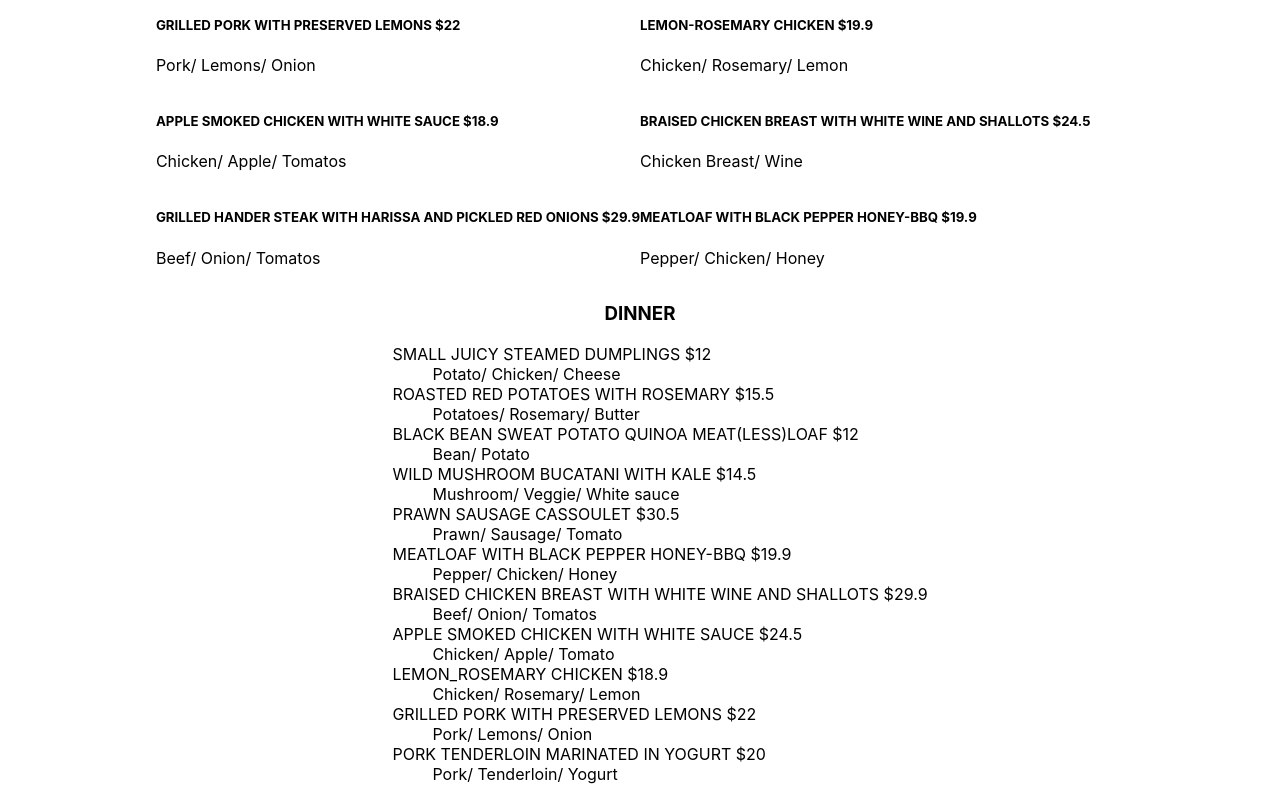
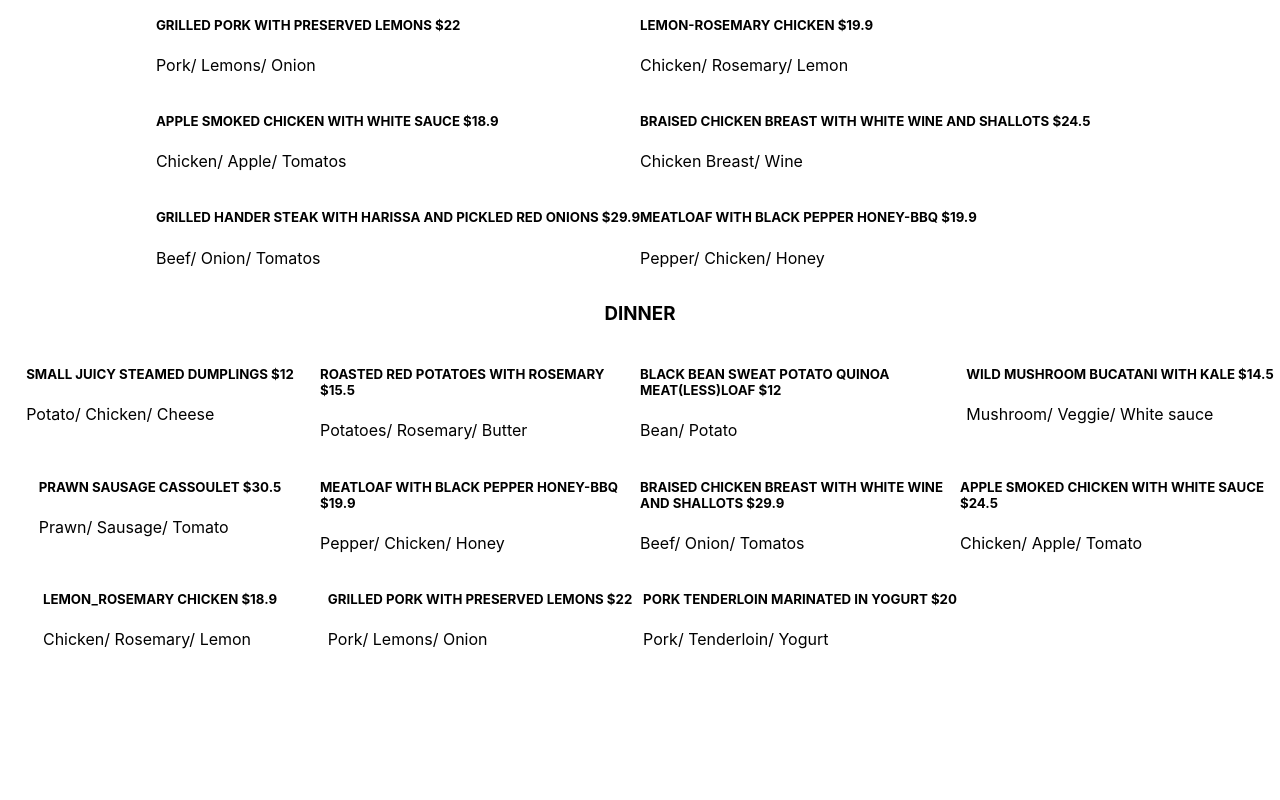
Before and after one commit to GretaSepulveda/Infinite-scroll-menu, a React (Create React App) app: page / in a window 1280 px wide. Shown: the part 525-1325 px from the top of the page. After the commit the page ends 1190 px from the top, so only its background shows below. Built offline with nearby package versions, Linux system fonts and the light colour scheme.

Commit message:
fixed menu css

```diff
--- a/src/Components/Dinner/Dinner.css
+++ b/src/Components/Dinner/Dinner.css
@@ -0,0 +1,5 @@
+.Dinner {
+  display: grid;
+  grid-template-columns: repeat(4, 1fr);
+  justify-items: center;
+}
--- a/src/Components/Dinner/Dinner.js
+++ b/src/Components/Dinner/Dinner.js
@@ -3,54 +3,54 @@ import "./Dinner.css";
 
 export default function Dinner() {
   return (
-    <div className="Dinner">
+    <div className="Dinner-Container">
       <h3 className="Title">DINNER</h3>
-      <ul>
-        <li>SMALL JUICY STEAMED DUMPLINGS $12</li>
-        <ul>
-          <li>Potato/ Chicken/ Cheese</li>
-        </ul>
-        <li>ROASTED RED POTATOES WITH ROSEMARY $15.5</li>
-        <ul>
-          <li>Potatoes/ Rosemary/ Butter</li>
-        </ul>
-        <li>BLACK BEAN SWEAT POTATO QUINOA MEAT(LESS)LOAF $12</li>
-        <ul>
-          <li>Bean/ Potato</li>
-        </ul>
-        <li>WILD MUSHROOM BUCATANI WITH KALE $14.5</li>
-        <ul>
-          <li>Mushroom/ Veggie/ White sauce</li>
-        </ul>
-        <li>PRAWN SAUSAGE CASSOULET $30.5</li>
-        <ul>
-          <li>Prawn/ Sausage/ Tomato</li>
-        </ul>
-        <li>MEATLOAF WITH BLACK PEPPER HONEY-BBQ $19.9</li>
-        <ul>
-          <li>Pepper/ Chicken/ Honey</li>
-        </ul>
-        <li>BRAISED CHICKEN BREAST WITH WHITE WINE AND SHALLOTS $29.9</li>
-        <ul>
-          <li>Beef/ Onion/ Tomatos</li>
-        </ul>
-        <li>APPLE SMOKED CHICKEN WITH WHITE SAUCE $24.5</li>
-        <ul>
-          <li>Chicken/ Apple/ Tomato</li>
-        </ul>
-        <li>LEMON_ROSEMARY CHICKEN $18.9</li>
-        <ul>
-          <li>Chicken/ Rosemary/ Lemon</li>
-        </ul>
-        <li>GRILLED PORK WITH PRESERVED LEMONS $22</li>
-        <ul>
-          <li>Pork/ Lemons/ Onion</li>
-        </ul>
-        <li>PORK TENDERLOIN MARINATED IN YOGURT $20</li>
-        <ul>
-          <li>Pork/ Tenderloin/ Yogurt</li>
-        </ul>
-      </ul>
+      <div className="Dinner">
+        <div>
+          <h5>SMALL JUICY STEAMED DUMPLINGS $12</h5>
+          <p>Potato/ Chicken/ Cheese</p>
+        </div>
+        <div>
+          <h5>ROASTED RED POTATOES WITH ROSEMARY $15.5</h5>
+          <p>Potatoes/ Rosemary/ Butter</p>
+        </div>
+        <div>
+          <h5>BLACK BEAN SWEAT POTATO QUINOA MEAT(LESS)LOAF $12</h5>
+          <p>Bean/ Potato</p>
+        </div>
+        <div>
+          <h5>WILD MUSHROOM BUCATANI WITH KALE $14.5</h5>
+          <p>Mushroom/ Veggie/ White sauce</p>
+        </div>
+        <div>
+          <h5>PRAWN SAUSAGE CASSOULET $30.5</h5>
+          <p>Prawn/ Sausage/ Tomato</p>
+        </div>
+        <div>
+          <h5>MEATLOAF WITH BLACK PEPPER HONEY-BBQ $19.9</h5>
+          <p>Pepper/ Chicken/ Honey</p>
+        </div>
+        <div>
+          <h5>BRAISED CHICKEN BREAST WITH WHITE WINE AND SHALLOTS $29.9</h5>
+          <p>Beef/ Onion/ Tomatos</p>
+        </div>
+        <div>
+          <h5>APPLE SMOKED CHICKEN WITH WHITE SAUCE $24.5</h5>
+          <p>Chicken/ Apple/ Tomato</p>
+        </div>
+        <div>
+          <h5>LEMON_ROSEMARY CHICKEN $18.9</h5>
+          <p>Chicken/ Rosemary/ Lemon</p>
+        </div>
+        <div>
+          <h5>GRILLED PORK WITH PRESERVED LEMONS $22</h5>
+          <p>Pork/ Lemons/ Onion</p>
+        </div>
+        <div>
+          <h5>PORK TENDERLOIN MARINATED IN YOGURT $20</h5>
+          <p>Pork/ Tenderloin/ Yogurt</p>
+        </div>
+      </div>
     </div>
   );
 }
--- a/src/Components/Lunchsets/Lunchsets.css
+++ b/src/Components/Lunchsets/Lunchsets.css
@@ -1,4 +1,5 @@
 .Lunch-Sets {
   display: grid;
-  grid-template-columns: 1fr 1fr;
+  grid-template-columns: repeat(2, 1fr);
+  /* justify-items: center; */
 }
--- a/src/Components/Signature/Signature.css
+++ b/src/Components/Signature/Signature.css
@@ -0,0 +1,5 @@
+.Signature {
+  display: flex;
+  text-align: center;
+  justify-content: center;
+}
--- a/src/Components/Signature/Signature.js
+++ b/src/Components/Signature/Signature.js
@@ -3,8 +3,9 @@ import "./Signature.js";
 
 export default function Signature() {
   return (
-    <div className="Signature-container">
+    <div className="Signature-Container">
       <h3 className="Title">SIGNATURE</h3>
+      <div className="Signature">
         <div>
           <h5>SALT FRIED CHICKEN $20</h5>
           <p>Chicken/ olive oil/ salt</p>
@@ -14,7 +15,7 @@ export default function Signature() {
 
           <h5>IMPORTED SALMON STEAK $18.9</h5>
           <p>Salmon/ Veggies/ Oil</p>
-
+        </div>
       </div>
     </div>
   );
```
Lines whose indentation alone changed are shown as unchanged.
